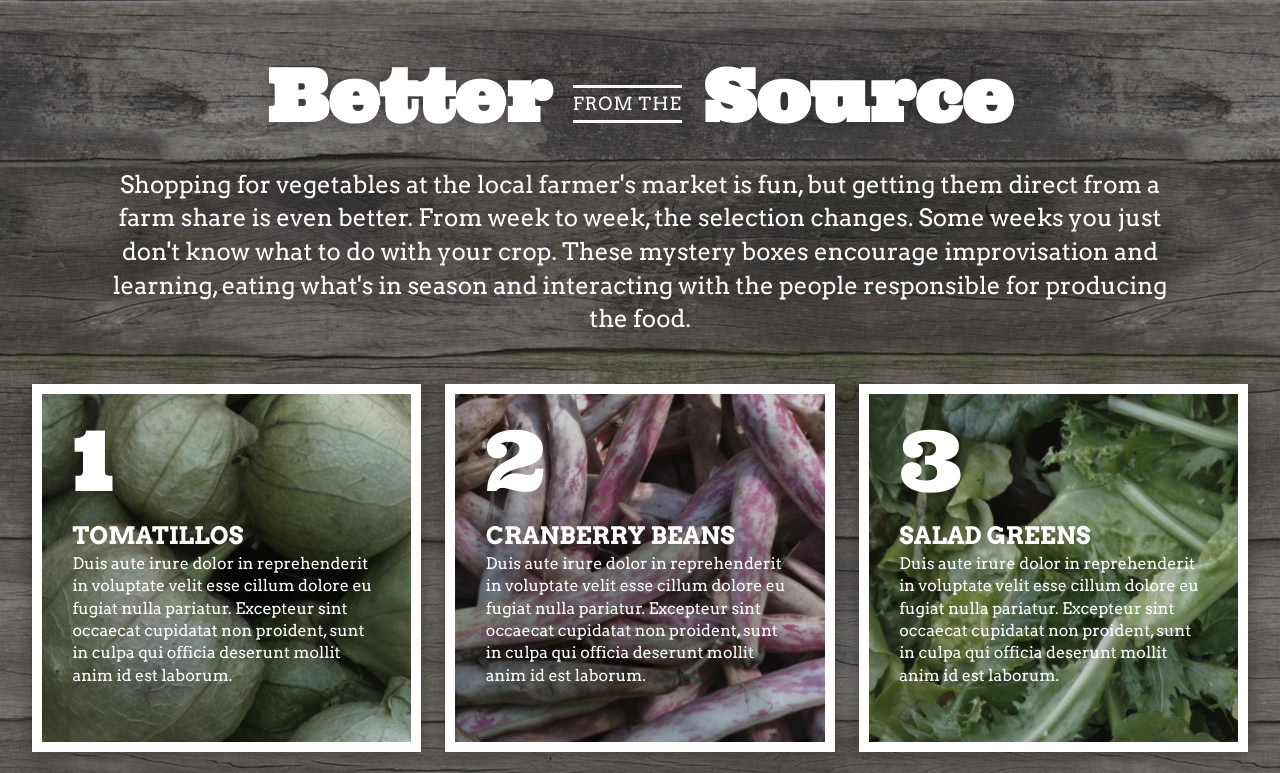
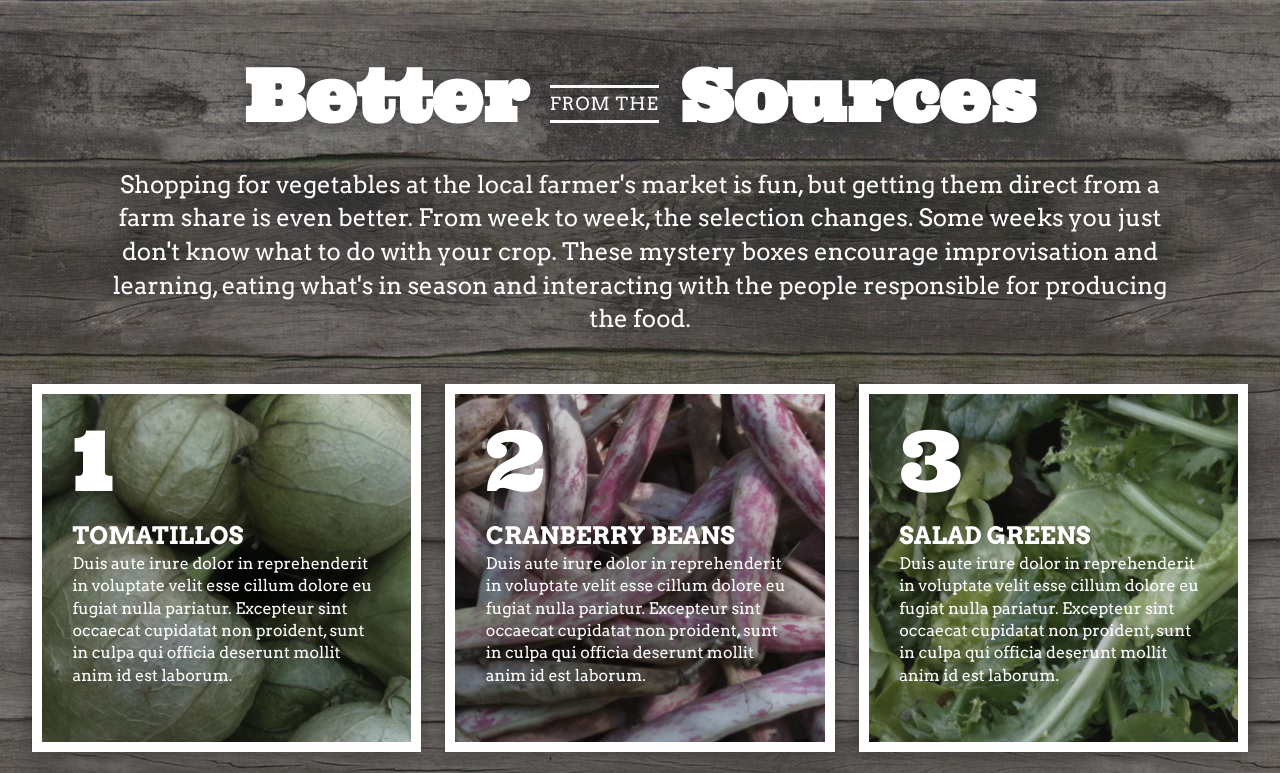
Before and after one commit to druryjeff/better-from-the-source, a plain HTML site: page index.html in a window 1280 px wide. Shown: the top 773 px of the page. Drawn offline with Linux system fonts and the light colour scheme.

Commit message:
Test change

```diff
--- a/index.html
+++ b/index.html
@@ -17,7 +17,7 @@
     <body>
 
         <header>
-            <h1>Better <span>from the</span> Source</h1>
+            <h1>Better <span>from the</span> Sources</h1>
             <p>Shopping for vegetables at the local farmer's market is fun, but getting them direct from a farm share is even better. From week to week, the selection changes. Some weeks you just don't know what to do with your crop. These mystery boxes encourage improvisation and learning, eating what's in season and interacting with the people responsible for producing the food.</p>
         </header>
 
```
